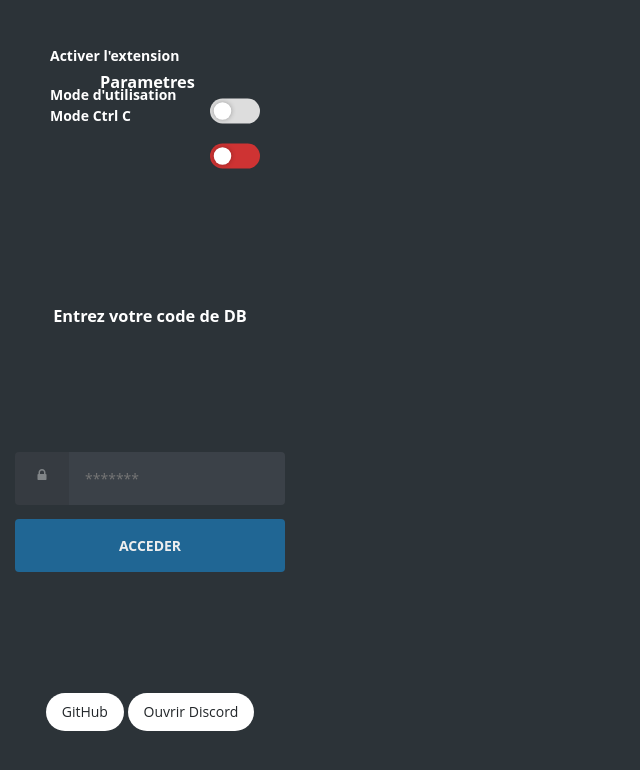
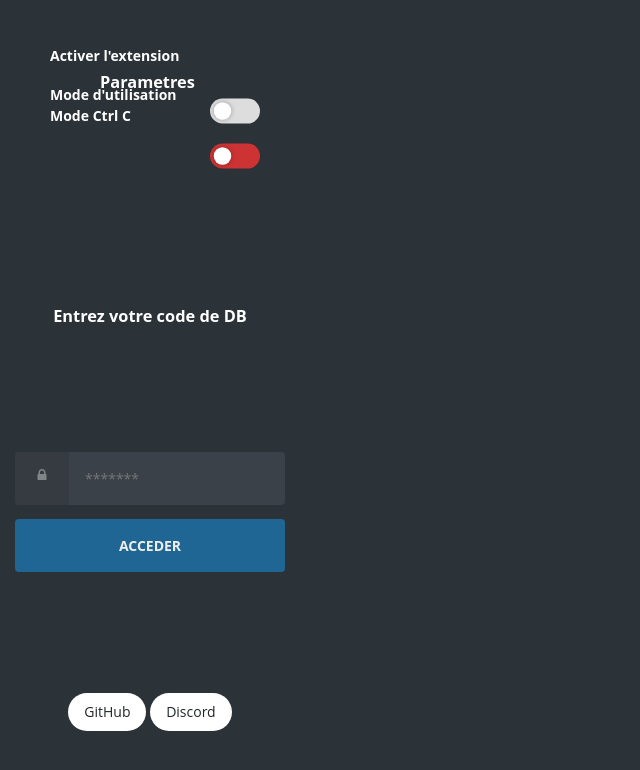
Before and after one commit to MrEleffant/CtrlConverter, a browser extension: page index.html in a window 1280 px wide. Shown: the whole page, without its empty margins (0-640 px from the left). Drawn offline with Linux system fonts and the light colour scheme.

Commit message:
Update index.html

```diff
--- a/index.html
+++ b/index.html
@@ -67,7 +67,7 @@
 
     <div style="padding-bottom: 15px;">
       <a class="button-ZGMevK buttonWhite-1M-wED buttonSmall-1FIG7u gtm-click-class-login-button button-1I7cbj" href="https://github.com/MrEleffant/CtrlConverter/">GitHub</a>
-      <a class="button-ZGMevK buttonWhite-1M-wED buttonSmall-1FIG7u gtm-click-class-login-button button-1I7cbj" href="https://discord.gg/q8YVpwQdFM/">Ouvrir Discord</a>
+      <a class="button-ZGMevK buttonWhite-1M-wED buttonSmall-1FIG7u gtm-click-class-login-button button-1I7cbj" href="https://discord.gg/q8YVpwQdFM/">Discord</a>
     </div>
 
 </body>
```
